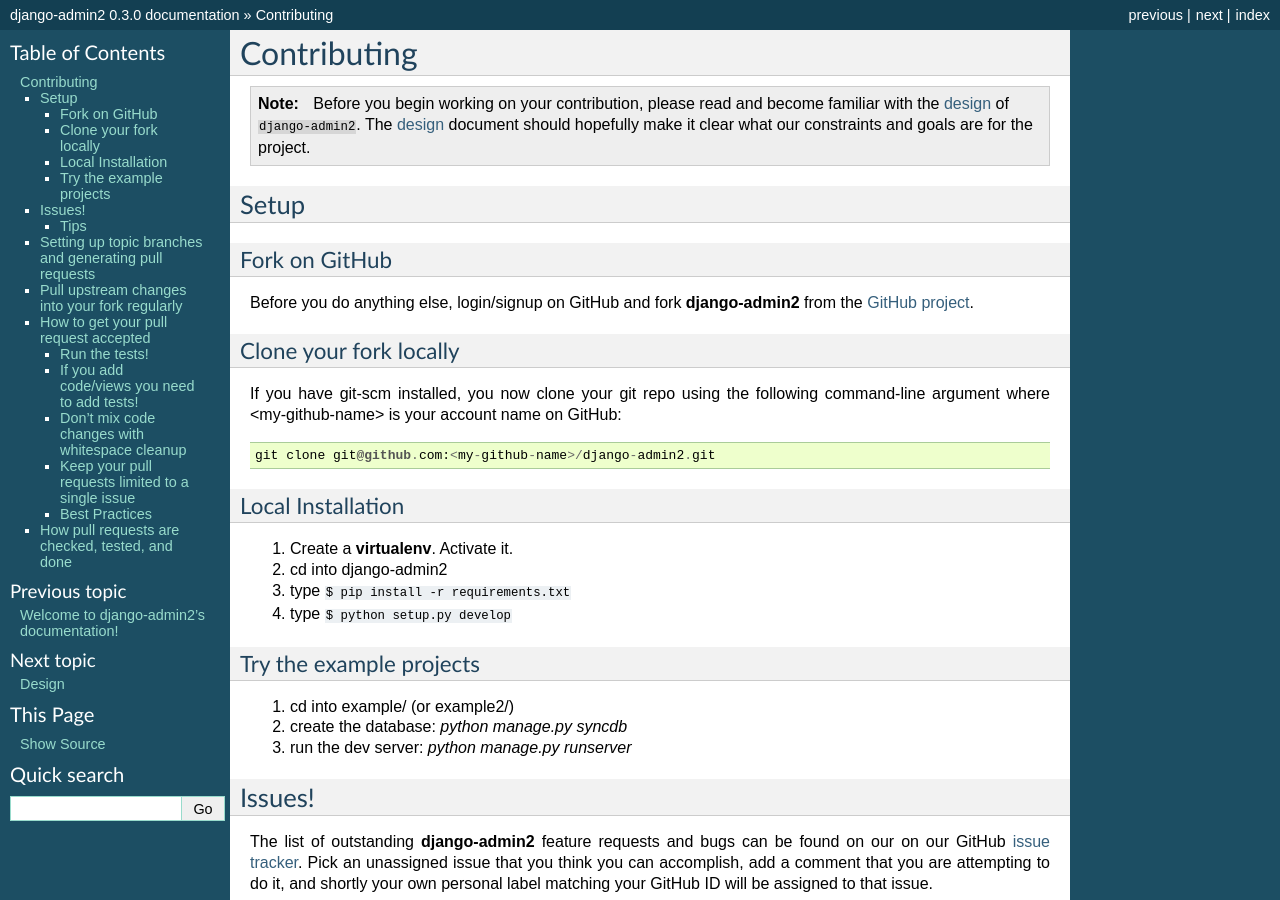
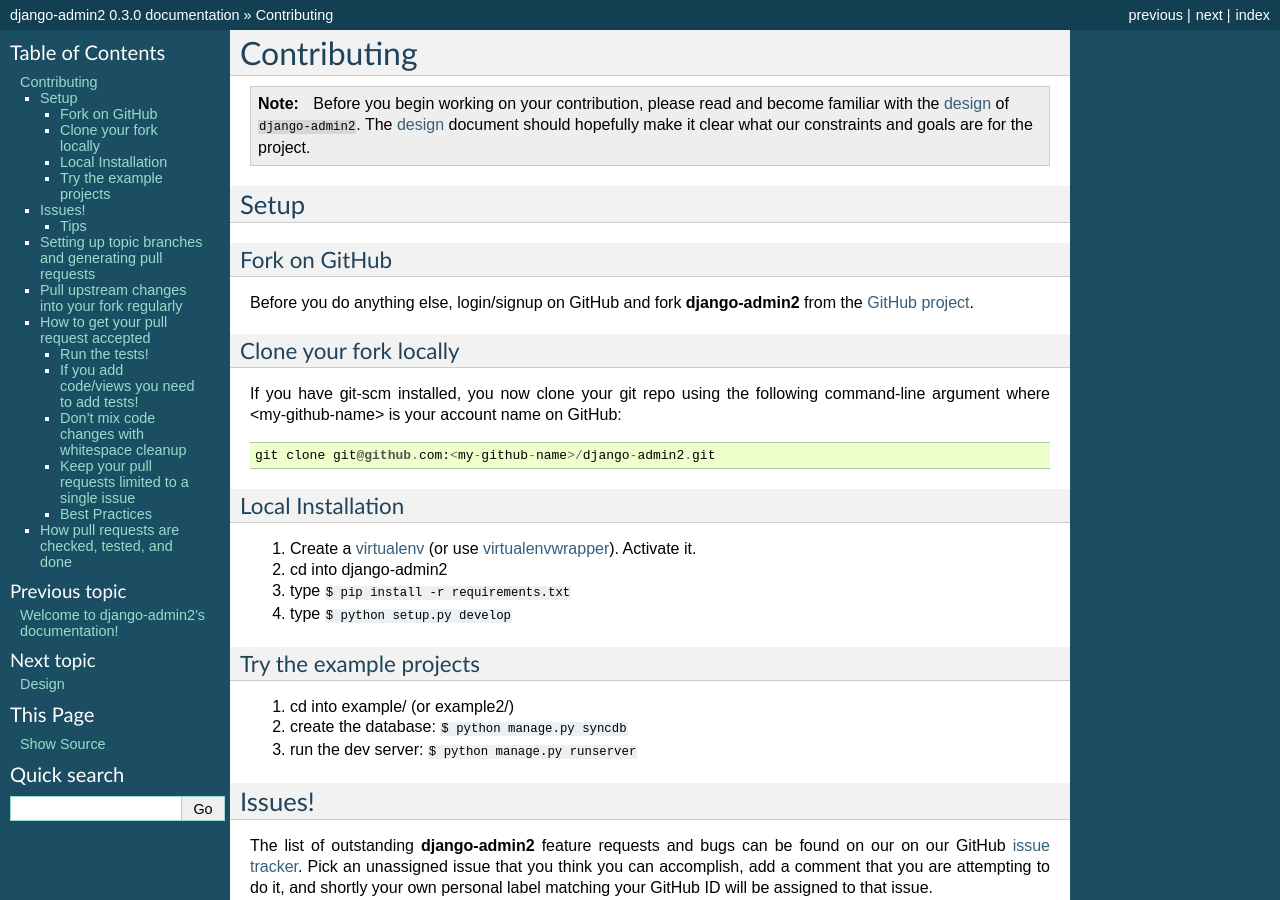
Before and after one commit to jazzband/django-admin2, a Sphinx documentation site: the page built from docs/contributing.rst, in a window 1280 px wide and 900 px high. Built offline with Sphinx 7.4.7, drawn with Linux system fonts in a browser that asks for light colours.

Commit message:
fixed formatting in contributing.rst and added links to virtualenv and virtualenvwrapper

```diff
--- a/docs/contributing.rst
+++ b/docs/contributing.rst
@@ -24,7 +24,7 @@
 Local Installation
 -------------------------
 
-1. Create a **virtualenv**. Activate it.
+1. Create a virtualenv_ (or use virtualenvwrapper_). Activate it.
 2. cd into django-admin2
 3. type ``$ pip install -r requirements.txt``
 4. type ``$ python setup.py develop``
@@ -33,9 +33,11 @@
 --------------------------
 
 1. cd into example/ (or example2/)
-2. create the database: `python manage.py syncdb`
-3. run the dev server: `python manage.py runserver`
+2. create the database: ``$ python manage.py syncdb``
+3. run the dev server: ``$ python manage.py runserver``
 
+.. _virtualenv: http://www.virtualenv.org/en/latest/
+.. _virtualenvwrapper: http://virtualenvwrapper.readthedocs.org/en/latest/
 
 Issues!
 =======
```
